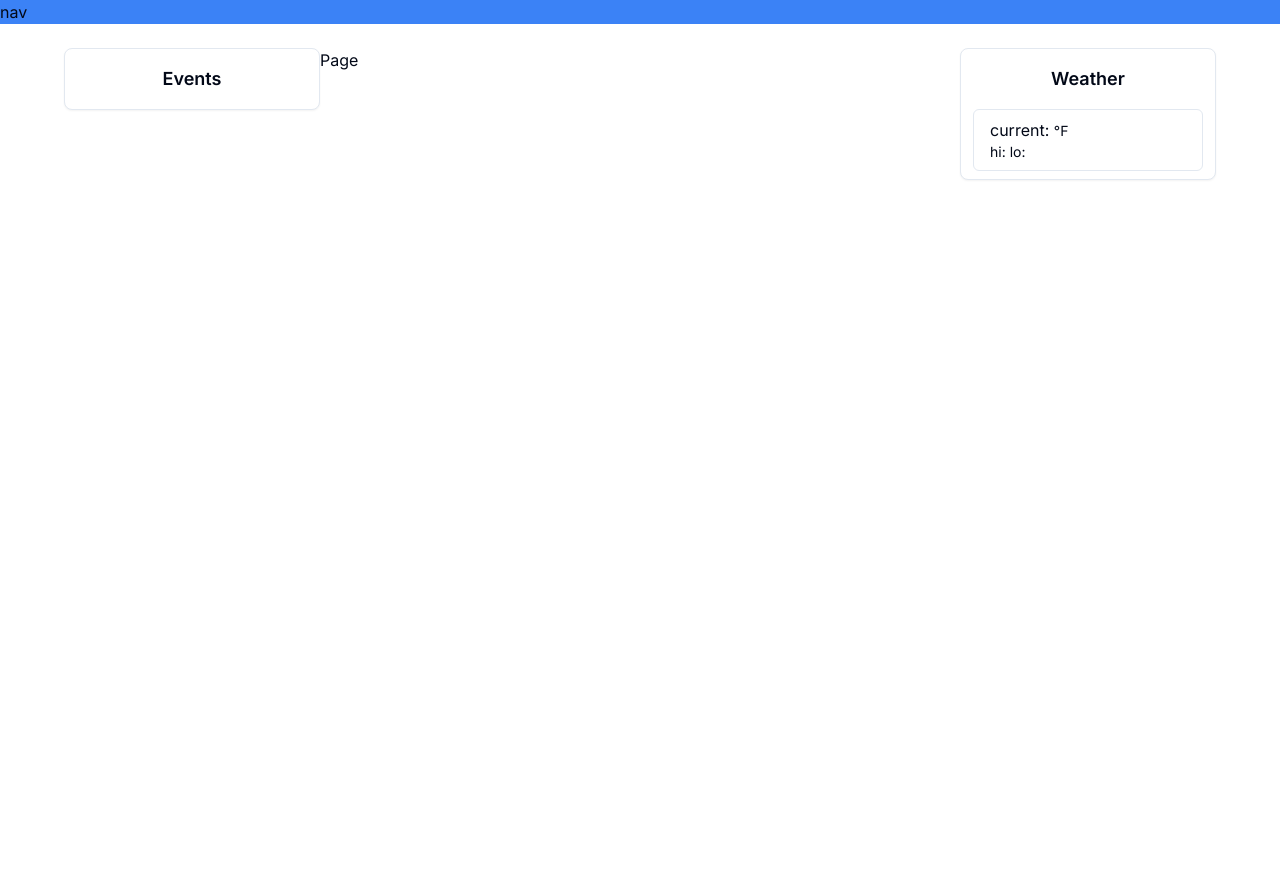
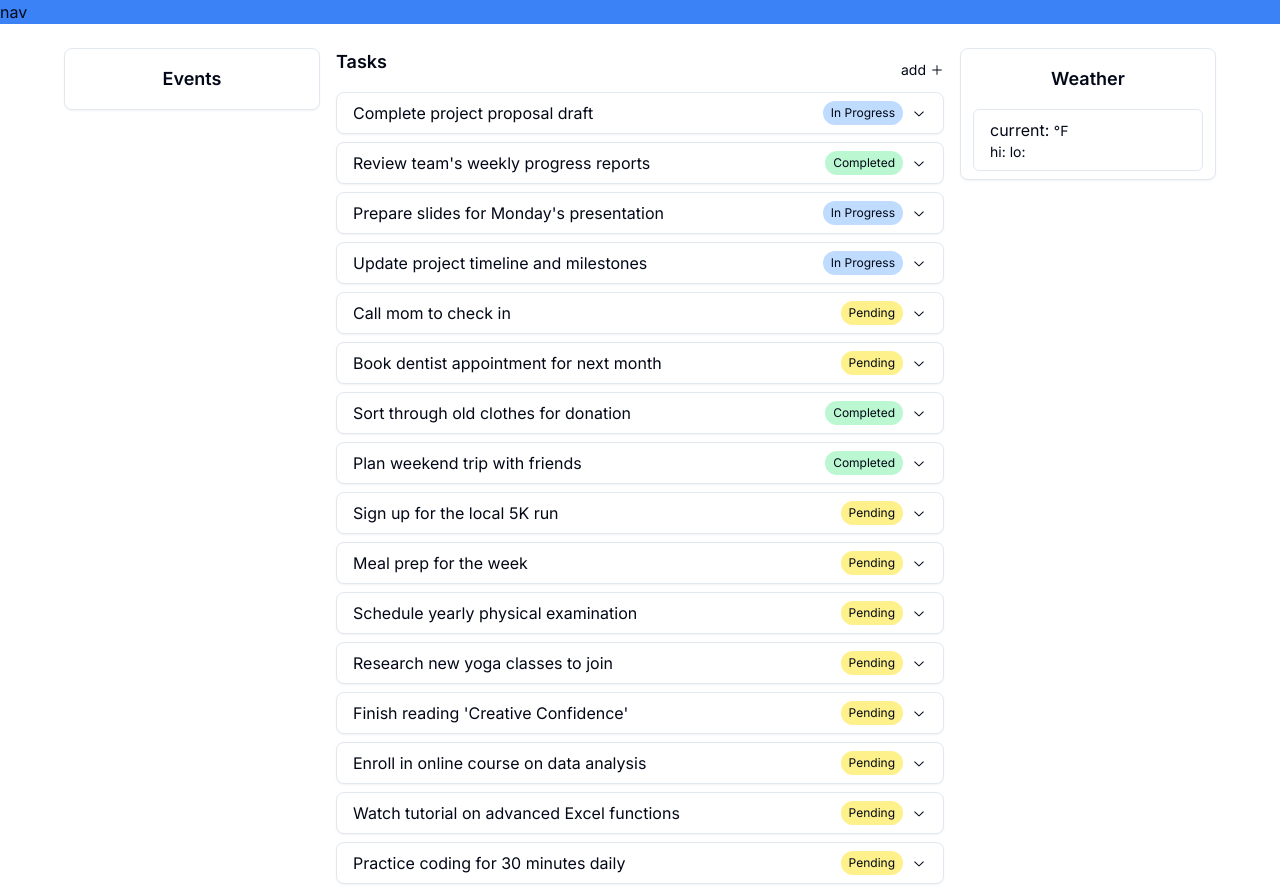
Before and after one commit to trevorphilbrick/productivity-app, a Next.js app: page /home in a window 1280 px wide. Before the commit the page ends 800 px from the top, so only its background shows below. Built offline with nearby package versions, Linux system fonts and the light colour scheme; no server answers.

Commit message:
added rough layout and page

```diff
--- a/src/app/home/layout.tsx
+++ b/src/app/home/layout.tsx
@@ -1,6 +1,8 @@
 import React from "react";
 import Weather from "@/components/ui/home/weather";
 import Events from "@/components/ui/home/events";
+import { Sheet } from "@/components/ui/sheet";
+import AddTaskForm from "@/components/ui/home/addTaskForm";
 
 function layout({
   children,
@@ -8,14 +10,17 @@ function layout({
   children: React.ReactNode;
 }>) {
   return (
+    <Sheet>
       <div className="w-screen  md:flex md:flex-col md:items-center ">
         <div className="bg-blue-500 w-screen">nav</div>
         <div className="flex flex-col items-center md:items-start md:flex-row md:w-11/12 lg:4/5 max-w-6xl mt-6">
           <Events />
-        <div style={{ flex: 1 }}>{children}</div>
+          <div className="flex-1 px-4">{children}</div>
           <Weather />
         </div>
       </div>
+      <AddTaskForm />
+    </Sheet>
   );
 }
 
--- a/src/app/home/page.tsx
+++ b/src/app/home/page.tsx
@@ -1,5 +1,131 @@
+import TaskCard from "@/components/ui/home/taskCard";
+import { RxPlus } from "react-icons/rx";
+import { SheetTrigger } from "@/components/ui/sheet";
+
+type Todo = {
+  title: string;
+  description: string;
+  status: "Pending" | "In Progress" | "Completed";
+};
+
+const todoData: Todo[] = [
+  {
+    title: "Complete project proposal draft",
+    description:
+      "Finish the first draft of the project proposal for the upcoming client project.",
+    status: "In Progress",
+  },
+  {
+    title: "Review team's weekly progress reports",
+    description:
+      "Go through the weekly reports submitted by the team to assess progress and identify any issues.",
+    status: "Completed",
+  },
+  {
+    title: "Prepare slides for Monday's presentation",
+    description:
+      "Create a PowerPoint presentation for Monday's meeting with stakeholders.",
+    status: "In Progress",
+  },
+  {
+    title: "Update project timeline and milestones",
+    description:
+      "Revise the project timeline based on the latest progress and set new milestones.",
+    status: "In Progress",
+  },
+  {
+    title: "Call mom to check in",
+    description:
+      "Make a phone call to mom to catch up and see how she's doing.",
+    status: "Pending",
+  },
+  {
+    title: "Book dentist appointment for next month",
+    description: "Schedule a dental check-up for next month.",
+    status: "Pending",
+  },
+  {
+    title: "Sort through old clothes for donation",
+    description:
+      "Organize old clothes to decide what to keep and what to donate.",
+    status: "Completed",
+  },
+  {
+    title: "Plan weekend trip with friends",
+    description: "Coordinate with friends to plan a weekend getaway.",
+    status: "Completed",
+  },
+  {
+    title: "Sign up for the local 5K run",
+    description:
+      "Register for the 5K run happening in the local community next month.",
+    status: "Pending",
+  },
+  {
+    title: "Meal prep for the week",
+    description:
+      "Prepare meals in advance for the upcoming week to ensure healthy eating.",
+    status: "Pending",
+  },
+  {
+    title: "Schedule yearly physical examination",
+    description: "Book an appointment for the annual physical check-up.",
+    status: "Pending",
+  },
+  {
+    title: "Research new yoga classes to join",
+    description: "Look for new yoga classes in the area to join for fitness.",
+    status: "Pending",
+  },
+  {
+    title: "Finish reading 'Creative Confidence'",
+    description:
+      "Complete reading the book 'Creative Confidence' to enhance creativity skills.",
+    status: "Pending",
+  },
+  {
+    title: "Enroll in online course on data analysis",
+    description:
+      "Sign up for an online course to improve data analysis skills.",
+    status: "Pending",
+  },
+  {
+    title: "Watch tutorial on advanced Excel functions",
+    description: "Watch a video tutorial to learn advanced functions in Excel.",
+    status: "Pending",
+  },
+  {
+    title: "Practice coding for 30 minutes daily",
+    description:
+      "Dedicate 30 minutes every day to practice coding and improve programming skills.",
+    status: "Pending",
+  },
+];
+
 function Page() {
-  return <div>Page</div>;
+  return (
+    <>
+      <div className="flex justify-between items-center">
+        <h1 className="font-semibold text-lg mb-4">Tasks</h1>
+        <SheetTrigger className="flex items-center text-sm">
+          add
+          <RxPlus className="ml-1" />
+        </SheetTrigger>
+      </div>
+      {todoData.map(
+        (
+          todo: {
+            title: string;
+            description: string;
+            status: "Pending" | "In Progress" | "Completed";
+          },
+          index: number
+        ) => {
+          return <TaskCard todo={todo} key={index} />;
+        }
+      )}
+    </>
+  );
 }
 
 export default Page;
```
Lines whose indentation alone changed are shown as unchanged.
